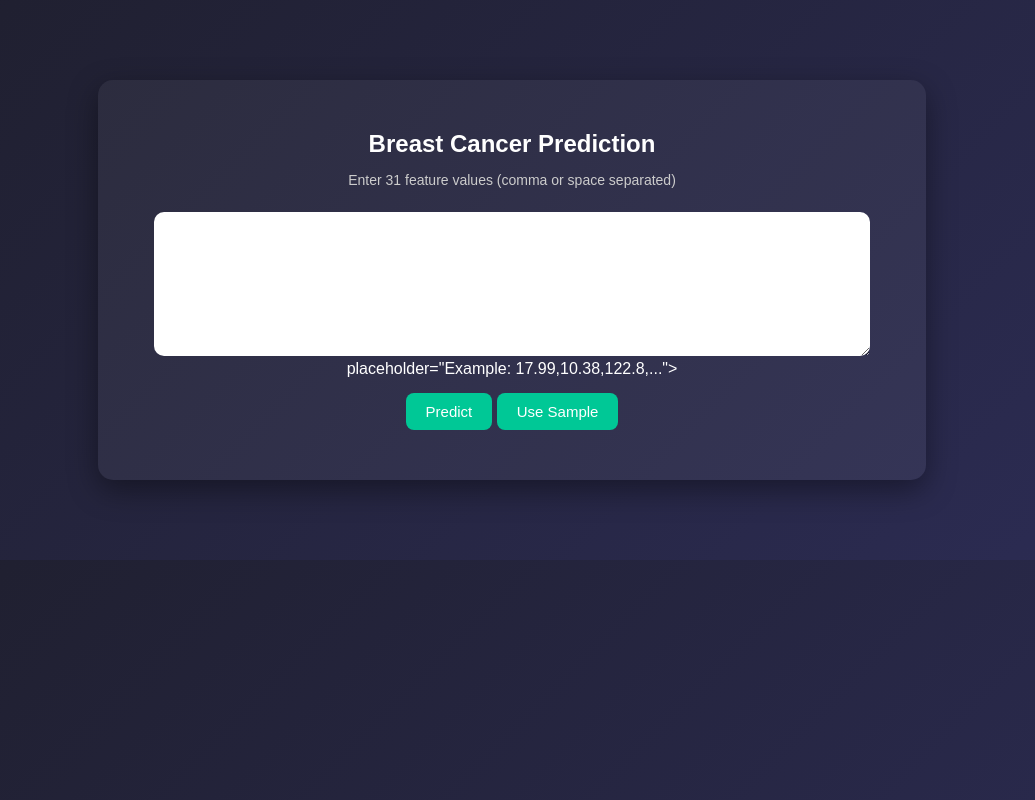
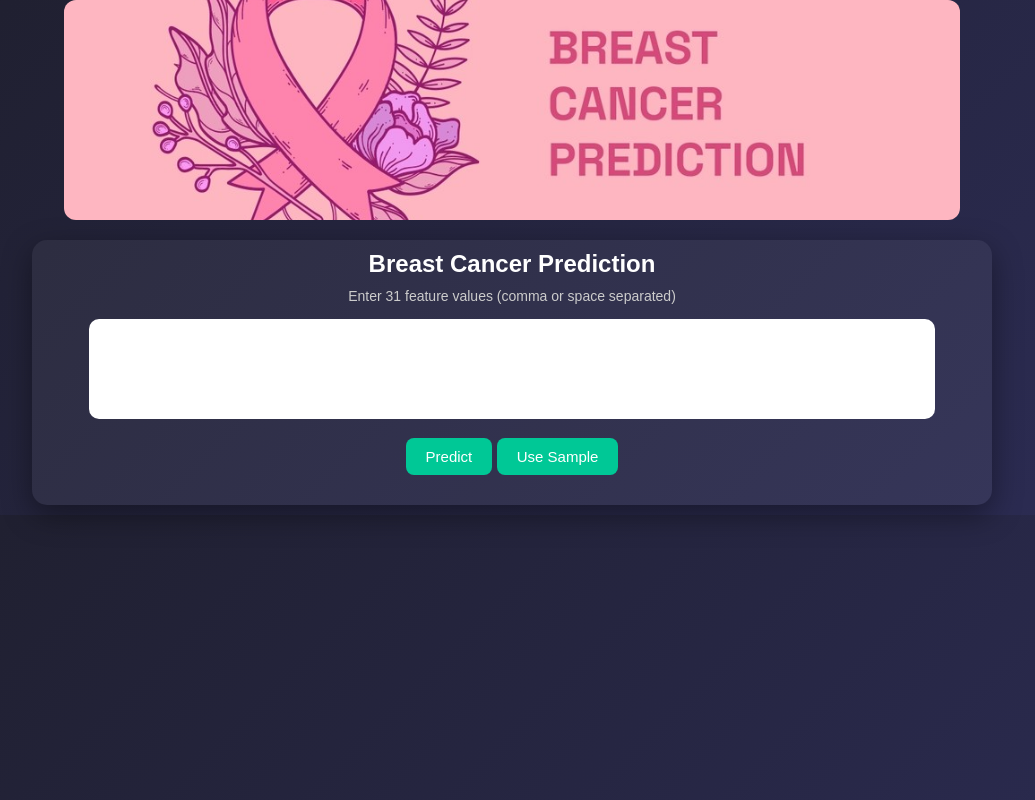
Before and after one commit to iamfosu/Machine-Learning-Projects, a Flask app: page / in a window 1280 px wide. Shown: the whole page, without its empty margins (128-1163 px from the left). Run offline with Flask 3, Linux system fonts and the light colour scheme; parts of the project's set-up code (start-up, migrations or seed data) failed here and were passed over.

Commit message:
final website part

```diff
--- a/breast_cancer_prediction/app.py
+++ b/breast_cancer_prediction/app.py
@@ -1,6 +1,6 @@
-from flask import Flask, render_template, request
 import numpy as np
 import pickle
+from flask import Flask, render_template, request
 
 app = Flask(__name__)
 
@@ -9,7 +9,7 @@ scaler = pickle.load(open('scaler.pkl', 'rb'))
 
 @app.route('/')
 def home():
-    return render_template('index.html', prediction_text="")
+    return render_template('index.html', prediction_text="", image_file=None)
 
 @app.route('/predict', methods=['POST'])
 def predict():
@@ -20,22 +20,29 @@ def predict():
 
         if len(values) != 31:
             return render_template('index.html',
-                                   prediction_text="❌ Enter exactly 31 values")
+                                   prediction_text="❌ Enter exactly 31 values",
+                                   image_file=None)
 
         data = np.array(values).reshape(1, -1)
         data = scaler.transform(data)
 
         prediction = model.predict(data)[0]
 
-        # adjust if needed
-        result = "Malignant (Cancer)" if prediction == 1 else "Benign (Not Cancer)"
+        if prediction == 1:
+            result = "Cancerous"
+            image_file = "sad.jpg"
+        else:
+            result = "Not Cancerous"
+            image_file = "happy.jpg"
 
         return render_template('index.html',
-                               prediction_text=f"Result: {result}")
+                               prediction_text=f"Result: {result}",
+                               image_file=image_file)
 
     except Exception as e:
         return render_template('index.html',
-                               prediction_text=f"Error: {str(e)}")
+                               prediction_text=f"Error: {str(e)}",
+                               image_file=None)
 
 
 if __name__ == "__main__":
--- a/breast_cancer_prediction/static/style.css
+++ b/breast_cancer_prediction/static/style.css
@@ -1,19 +1,43 @@
+/* Reset */
+* {
+    margin: 0;
+    padding: 0;
+    box-sizing: border-box;
+}
+
+/* Body */
 body {
     font-family: Arial, sans-serif;
     background: linear-gradient(135deg, #1f1f2e, #2c2c54);
-    margin: 0;
-    padding: 0;
     color: #fff;
 }
 
+/* Container */
 .container {
-    width: 60%;
-    margin: 80px auto;
+    width: 75%;
+    margin: 10px auto;
     text-align: center;
     background: rgba(255,255,255,0.05);
-    padding: 30px;
+    padding: 10px;
     border-radius: 15px;
     box-shadow: 0 10px 30px rgba(0,0,0,0.4);
+}
+
+/* Banner */
+.banner img {
+    display: block;
+    margin-left: auto;
+    margin-right: auto;
+    width: 70%;
+    height: 220px;
+    object-fit: cover;
+    border-radius: 12px;
+    margin-bottom: 20px;
+}
+
+/* Title */
+h1 {
+    margin-bottom: 10px;
 }
 
 h2 {
@@ -23,19 +47,21 @@ h2 {
 p {
     font-size: 14px;
     color: #ccc;
+    margin-bottom: 15px;
 }
 
+/* Textarea */
 textarea {
     width: 90%;
-    height: 120px;
+    height: 100px;
+    padding: 10px;
     border-radius: 10px;
     border: none;
-    padding: 12px;
+    resize: none;
     font-size: 14px;
-    outline: none;
-    margin-top: 10px;
 }
 
+/* Buttons */
 button {
     margin-top: 15px;
     padding: 10px 20px;
@@ -52,7 +78,42 @@ button:hover {
     background: #00a67d;
 }
 
-h3 {
+/* Result text */
+#result {
     margin-top: 20px;
+    font-size: 22px;
+    font-weight: bold;
+}
+
+/* Result colors */
+.safe {
     color: #00ffcc;
 }
+
+.danger {
+    color: #ff4d4d;
+}
+
+/* Result Image */
+.result-image {
+    margin-top: 20px;
+}
+
+.result-image img {
+    width: 150px;
+    height: 150px;
+    object-fit: contain;
+    animation: fadeIn 0.6s ease-in-out;
+}
+
+/* Animation */
+@keyframes fadeIn {
+    from {
+        opacity: 0;
+        transform: scale(0.8);
+    }
+    to {
+        opacity: 1;
+        transform: scale(1);
+    }
+}
--- a/breast_cancer_prediction/templates/index.html
+++ b/breast_cancer_prediction/templates/index.html
@@ -7,6 +7,10 @@
 
 <body>
 
+<div class="banner">
+    <img src="{{ url_for('static', filename='images/banner.jpg') }}" alt="Banner">
+    </div>
+
 <div class="container">
 
     <h2>Breast Cancer Prediction</h2>
@@ -15,8 +19,10 @@
 
     <form action="/predict" method="post" autocomplete="off">
 
-        <textarea name="features" required></textarea>
-        placeholder="Example: 17.99,10.38,122.8,..."></textarea>
+        <textarea
+        name="features"
+        placeholder="Example: 17.99,10.38,122.8,...">
+        </textarea>
 
         <br>
 
@@ -26,6 +32,13 @@
     </form>
 
     <h3 id="result">{{ prediction_text }}</h3>
+
+    {% if image_file %}
+    <div class="result-image">
+        <img src="{{ url_for('static', filename='images/' + image_file) }}" alt="Result Image">
+    </div>
+    {% endif %}
+
 
 </div>
 
```
Also changed, not shown: breast_cancer_prediction/static/images/banner.jpg (added), breast_cancer_prediction/static/images/breast_cancer.jpg (added), breast_cancer_prediction/static/images/happy.jpg (added), breast_cancer_prediction/static/images/sad.jpg (added), 1 other file.
